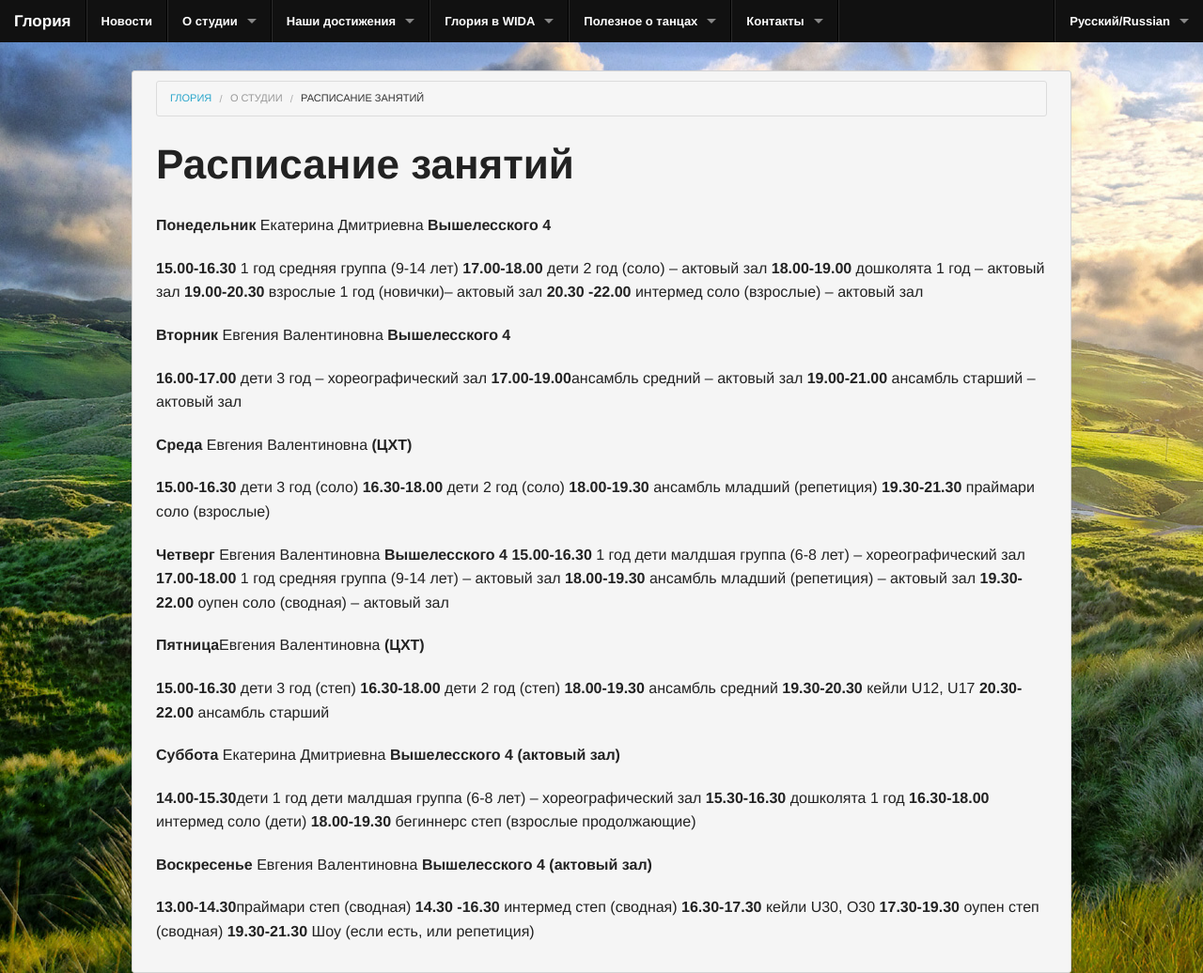
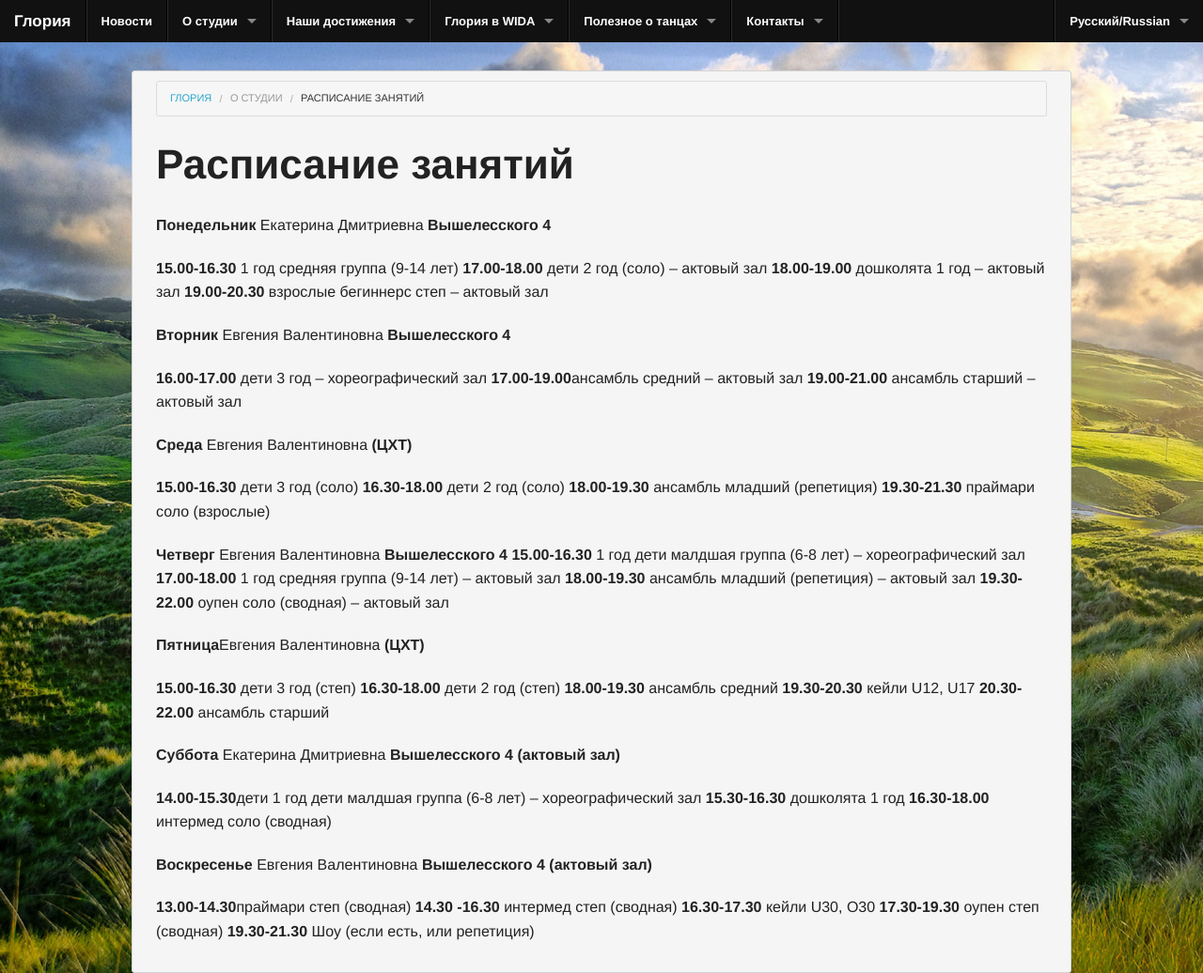
Before and after one commit to gloria-studio/gloria-studio.github.io, a Jekyll site: the page built from about/schedule/index.md, in a window 1280 px wide. Shown: the whole page at 94% size. Built offline with Jekyll 4.4.1, drawn with Linux system fonts in a browser that asks for light colours; Markdown is read by kramdown in place of the engine named in the settings.

Commit message:
Updated index.md

```diff
--- a/about/schedule/index.md
+++ b/about/schedule/index.md
@@ -4,6 +4,7 @@ layout: page
 level2_title: О студии
 published: true
 ---
+
 
 
 
@@ -20,9 +21,8 @@ published: true
 **18.00-19.00**
 дошколята 1 год – актовый зал
 **19.00-20.30**
-взрослые 1 год (новички)– актовый зал
-**20.30 -22.00**
-интермед соло (взрослые) – актовый зал
+взрослые бегиннерс степ – актовый зал
+
 
 **Вторник** Евгения Валентиновна **Вышелесского 4**
 
@@ -59,8 +59,8 @@ published: true
 
 **14.00-15.30**дети 1 год дети малдшая группа (6-8 лет) – хореографический зал
 **15.30-16.30** дошколята 1 год
-**16.30-18.00** интермед соло (дети)
-**18.00-19.30**  бегиннерс степ (взрослые продолжающие)
+**16.30-18.00** интермед соло (сводная)
+
 
 **Воскресенье** Евгения Валентиновна **Вышелесского 4 (актовый зал)**
 
```
